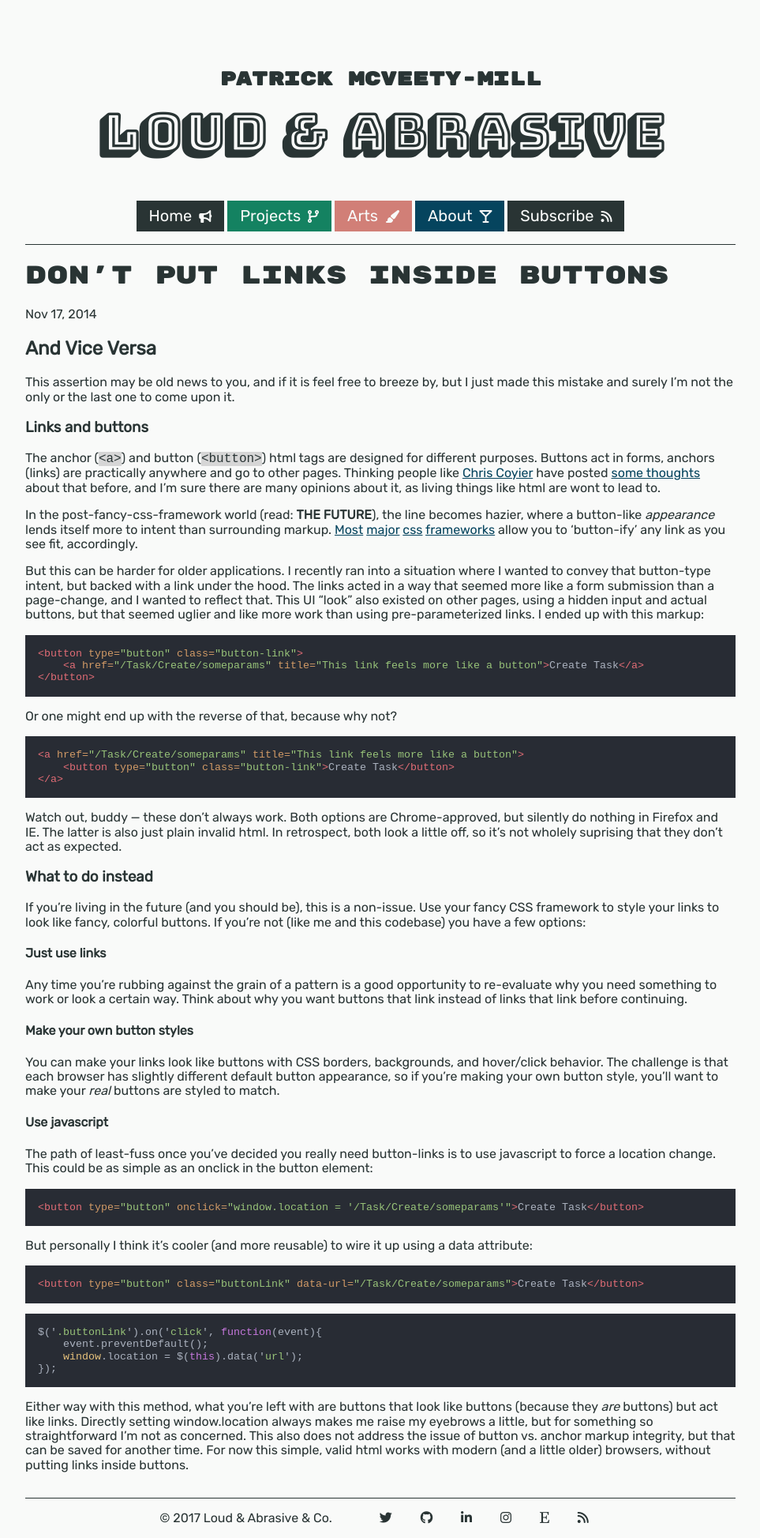
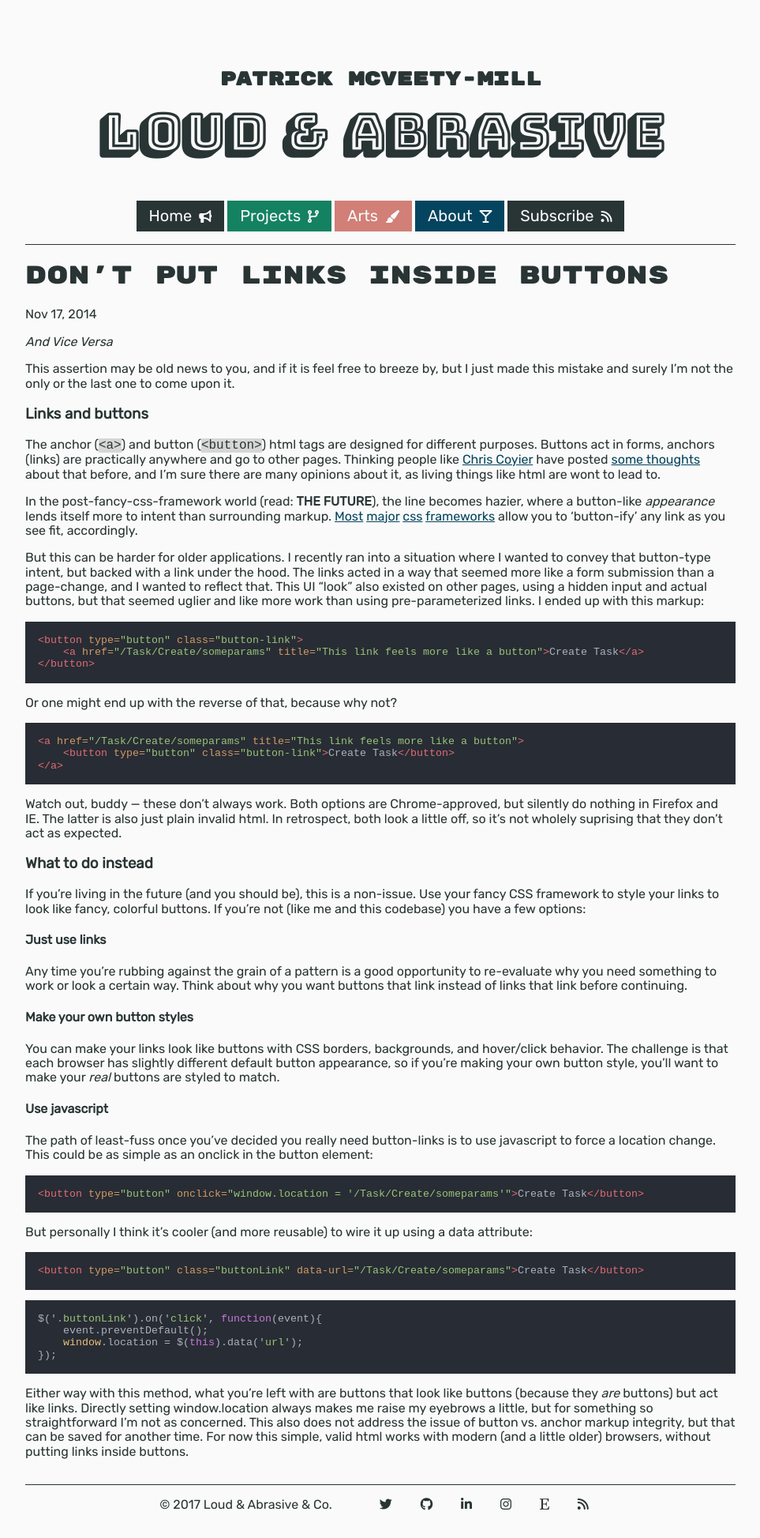
Before and after one commit to pmcvtm/pmcvtm.com, a Jekyll site: the page built from _posts/2014-11-17-dont-put-links-inside-buttons.md, in a window 1280 px wide. Shown: the whole page at 79% size, without its empty margins (158-1121 px from the left). Built offline with Jekyll 4.4.1, drawn with Linux system fonts in a browser that asks for light colours; nearby versions of some CDN libraries.

Commit message:
adjust excerpts

```diff
--- a/_posts/2014-11-17-dont-put-links-inside-buttons.md
+++ b/_posts/2014-11-17-dont-put-links-inside-buttons.md
@@ -6,14 +6,15 @@
 tags: development html
 ---
 
-## And Vice Versa
+_And Vice Versa_
 
 This assertion may be old news to you, and if it is feel free to breeze by, but I just made this mistake and surely I'm not the only or the last one to come upon it.
-<!--more-->
 
 ### Links and buttons
 
 The anchor (`<a>`) and button (`<button>`) html tags are designed for different purposes. Buttons act in forms, anchors (links) are practically anywhere and go to other pages. Thinking people like [Chris Coyier](https://twitter.com/chriscoyier) have posted [some thoughts](http://css-tricks.com/use-button-element/) about that before, and I'm sure there are many opinions about it, as living things like html are wont to lead to.
+
+<!--more-->
 
 In the post-fancy-css-framework world (read: **THE FUTURE**), the line becomes hazier, where a button-like _appearance_ lends itself more to intent than surrounding markup. [Most](http://getbootstrap.com/css/#buttons-tags) [major](http://foundation.zurb.com/docs/components/buttons.html) [css](http://purecss.io/buttons/) [frameworks](http://jqueryui.com/button/) allow you to 'button-ify' any link as you see fit, accordingly.
 
```
Also changed, not shown: _posts/2014-08-14-hide-data-not-inputs.md (+1 -1 lines), _posts/2014-09-26-dynamic-collapse-headers-in-bootstrap.md (+2 -1 lines), _posts/2014-11-26-checked-equals-checked-in-razor.md (+2 -1 lines), _posts/2015-04-14-flagrant-error-function-syntax-in-powershell.md (+2 -1 lines), _posts/2016-09-12-xamarin-realm-query-disposal-gotcha.md (+2 -2 lines).
